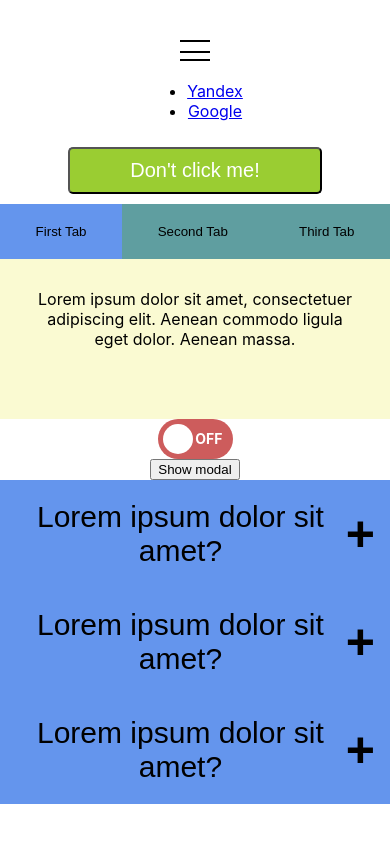
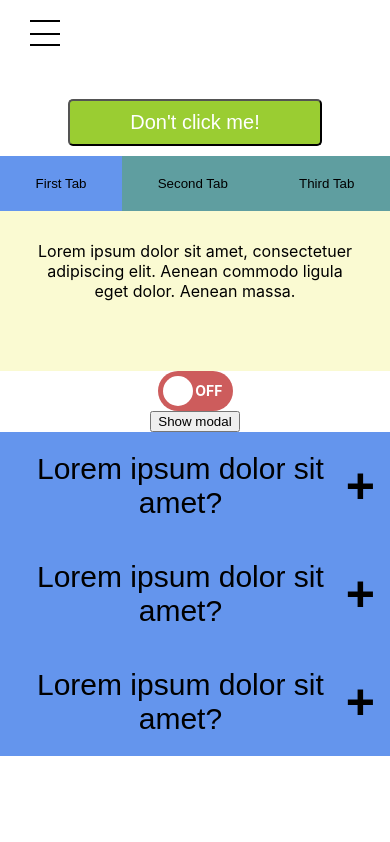
Before and after one commit to j7amo/frontend-cookbook, a React (Create React App) app: page / in a window 390 px wide. Built offline with nearby package versions, Linux system fonts and the light colour scheme.

Commit message:
feat: finish adding HamburgerMenu component

```diff
--- a/src/components/HamburgerMenu/HamburgerMenu.jsx
+++ b/src/components/HamburgerMenu/HamburgerMenu.jsx
@@ -1,5 +1,6 @@
-import React from 'react';
+import React, { useEffect } from 'react';
 import PropTypes from 'prop-types';
+import classnames from 'classnames';
 import styles from './HamburgerMenu.module.scss';
 
 // создадим компонент, который будет рисовать легендарное меню-гамбургер
@@ -7,24 +8,72 @@ import styles from './HamburgerMenu.module.scss';
 // будем принимать:
 // - isMenuOpen - показываем ли меню
 // - navItems - структуру данных, в которой будут лейблы для ссылок (элементов меню) и сами ссылки
-// - handleMenuClose - коллбэк, который мы будем вызывать при закрытии меню и изменять состояние родительского компонента
 // - toggleMenu - коллбэк, который меняет состояние родительского компонента
 const HamburgerMenu = ({
 	isMenuOpen,
 	navItems,
-	handleMenuClose,
 	toggleMenu,
 }) => {
+	const closeMenu = () => {
+		if (isMenuOpen) {
+			toggleMenu();
+		}
+	};
+	const toggleHamburgerMenu = (evt) => {
+		// ключевой момент: нужно остановить всплытие события "Click" с кнопки до <nav>
+		// иначе у нас будет 2 подряд вызова toggleMenu, которые по сути отменят друг друга
+		// и не позволят нам закрыть меню по нажатию на кнопку-крестик
+		evt.stopPropagation();
+		toggleMenu();
+	};
+	// используем useEffect для того, чтобы поменять стиль <body> после открытия и как следствие отрисовки модалки
+	useEffect(() => {
+		// ВАЖНО! Именно это ПОЗВОЛЯЕТ УБРАТЬ СКРОЛЛ БЭКГРАУНДА!!!
+		// в отличии от похожей реализации в компоненте Модального окна
+		// здесь нужно проверять флаг isMenuOpen, а также делать апдейт
+		// при изменении этого флага, иначе будет безусловное применение эффекта
+		if (isMenuOpen) {
+			document.body.style.overflow = 'hidden';
+		}
+		// при этом не забываем вернуть всё как было при закрытии и как размонтировании модалки
+		return () => {
+			document.body.style.overflow = 'unset';
+		};
+	}, [isMenuOpen]);
+
 	return (
-		<nav className={styles.mainNavigation}>
-			<button
-				type="button"
-				className={styles.hamburgerMenuButton}
-				onClick={toggleMenu}
+		<nav
+			className={classnames(
+				styles.mainNavigation,
+				isMenuOpen && styles.mainNavigationOpen,
+			)}
+			onClick={closeMenu}
+		>
+			{/*дополнительный контейнер, который будет абсолютно позиционирован*/}
+			<div className={styles.menuButtonContainer}>
+				<button
+					type="button"
+					className={classnames(
+						styles.hamburgerMenuButton,
+						isMenuOpen &&
+							styles.hamburgerMenuButtonOpened,
+					)}
+					onClick={toggleHamburgerMenu}
+				>
+					<span
+						className={styles.middleMenuBar}
+					/>
+				</button>
+			</div>
+			<ul
+				className={classnames(
+					styles.mainNavigationItems,
+					isMenuOpen &&
+						styles.mainNavigationItemsOpen,
+				)}
+				// прерываем всплытие события с меню
+				onClick={(evt) => evt.stopPropagation()}
 			>
-				<span className={styles.middleMenuBar} />
-			</button>
-			<ul className={styles.mainNavigationItems}>
 				{navItems.map(({ label, href }) => {
 					return (
 						<li
@@ -49,13 +98,14 @@ const HamburgerMenu = ({
 };
 
 HamburgerMenu.propTypes = {
+	isMenuOpen: PropTypes.bool,
 	navItems: PropTypes.arrayOf(
 		PropTypes.shape({
 			label: PropTypes.string,
 			href: PropTypes.string,
 		}),
 	),
-	handleMenuClose: PropTypes.func,
+	toggleMenu: PropTypes.func,
 };
 
 export default HamburgerMenu;
--- a/src/components/HamburgerMenu/HamburgerMenu.module.scss
+++ b/src/components/HamburgerMenu/HamburgerMenu.module.scss
@@ -1,61 +1,137 @@
-.mainNavigation {
-
+// опишем примесь для снижения количества дублируемого кода
+@mixin menuBar {
+	position: absolute; // абсолютное позиционирование для удобного управления расположением
+	content: '';
+	width: 30px; // размеры перекладин меню
+	height: 2px;
+	left: 0; // позиционируем
+	background-color: black;
+	transition: transform 0.3s; // задаём плавное изменение значений свойства transform
 }
 
+// опишем примесь эффектов состояний
+@mixin interactiveStates {
+	&:hover {
+		opacity: 0.7;
+	}
+	&:active {
+		opacity: 0.5;
+	}
+}
+
+// стилизуем меню в целом
+.mainNavigation {
+	position: fixed; // закрепляем навигацию
+	top: 0;
+	left: 0;
+	width: 0;
+	display: flex; // выравниваем кнопку-гамбургер с основным меню
+	flex-direction: column;
+	align-items: flex-start;
+	&Open {
+		width: 100%;
+		height: 100%;
+		z-index: 98;
+		background-color: rgba(0, 0, 0, 0.5); // полупрозрачный фон
+	}
+}
+
+// "вырываем" с помощью контейнера кнопку из потока
+.menuButtonContainer {
+	position: absolute;
+	z-index: 100;
+	top: 0;
+	left: 0;
+	padding: 20px 30px;
+}
+
+// стилизуем само меню
 .mainNavigationItems {
-
+	list-style: none; // сбрасываем стили по умолчанию для списков
+	padding: 100px 0 0;
+	margin: 0;
+	width: 30vw;
+	height: 100vh;
+	background-color: aquamarine;
+	// плавно меняем свойства (меню как бы выезжает)
+	transform: translateX(-100px);
+	opacity: 0;
+	transition: all 0.3s;
+	&Open {
+		transform: translateX(0);
+		opacity: 1;
+		transition: all 0.3s;
+		z-index: 99;
+	}
 }
 
 .mainNavigationItem {
-
+	margin-bottom: 20px;
+	padding-left: 100px;
+	text-align: left;
+	&:last-child {
+		margin-bottom: 20px;
+	}
 }
 
 .mainNavigationItemLink {
-
+	@include interactiveStates;
+	text-decoration: none;
+	color: black;
+	font-size: 20px;
+	font-weight: bold;
+	cursor: pointer;
 }
 
 // опишем внешний вид кнопки меню
 .hamburgerMenuButton {
-  position: relative; // задаём относительное позиционирование, чтобы потом разместить псевдоэлементы
-  width: 30px;
-  height: 21px;
-  background-color: white;
-  border: none; // убираем рамки у кнопки
-  cursor: pointer; // облегчаем взаимодействие с интерактивным элементом
-  padding: 0;
-  // общие для псевдоэлементов стили описываем в одном блоке
-  &::before, &::after {
-    position: absolute; // абсолютное позиционирование для удобного управления расположением
-    content: "";
-    width: 30px;
-    height: 2px;
-    left: 0;
-    background-color: black;
-  }
-  &::before {
-    top: 0;
-  }
-  &::after {
-    bottom: 0;
-  }
-  // стили состояний интерактивного элемента
-  &:hover {
-    opacity: 0.7;
-  }
-  &:active {
-    opacity: 0.5;
-  }
+	position: relative; // задаём относительное позиционирование, чтобы потом разместить псевдоэлементы
+	width: 30px;
+	height: 26px;
+	background: none;
+	border: none; // убираем рамки у кнопки
+	cursor: pointer; // облегчаем взаимодействие с интерактивным элементом
+	padding: 0;
+	margin-bottom: 30px;
+	z-index: 100;
+	&::before {
+		@include menuBar;
+		top: 0;
+	}
+	&::after {
+		@include menuBar;
+		bottom: 0;
+	}
+	// стили состояний интерактивного элемента
+	@include interactiveStates;
+	// отдельно описываем поведение перекладин при открытом меню (хотим видеть крестик)
+	&Opened {
+		&::before {
+			@include menuBar;
+			transform: translateY(12px) rotate(45deg);
+		}
+		&::after {
+			@include menuBar;
+			transform: translateY(-12px) rotate(135deg);
+		}
+		.middleMenuBar {
+			position: relative;
+			&::before {
+				@include menuBar;
+				left: -15px;
+				opacity: 0;
+				transform: translateX(-20px);
+				transition: all 0.3s;
+			}
+		}
+	}
 }
 
 // отдельно описываем стили <span>, который нужен для средней перекладины меню
 .middleMenuBar {
-  position: relative;
-  &::before {
-    position: absolute;
-    content: "";
-    width: 30px;
-    height: 2px;
-    left: -15px;
-    background-color: black;
-  }
+	position: relative;
+	&::before {
+		@include menuBar;
+		left: -15px;
+	}
 }
```
